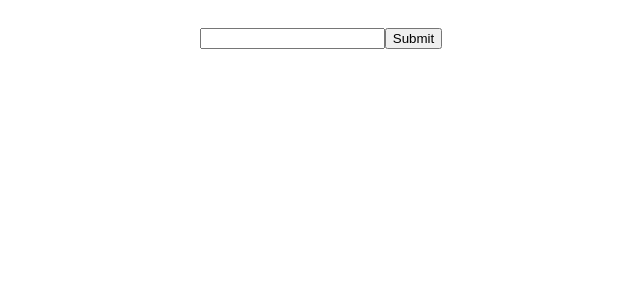
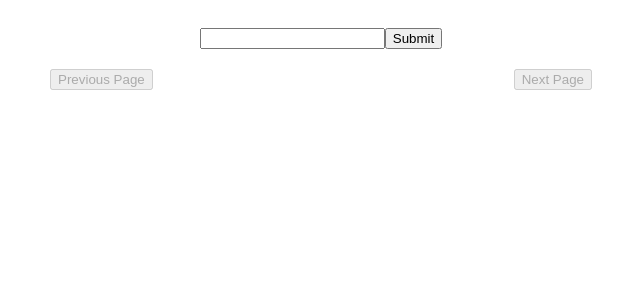
Before and after one commit to abhishekdubey1/Assignment, a React (Create React App) app: page / in a window 1280 px wide. Shown: the top 300 px of the page, without its empty margins (319-959 px from the left). Built offline with nearby package versions, Linux system fonts and the light colour scheme.

Commit message:
Added pagination to show all the repos

```diff
--- a/src/App.js
+++ b/src/App.js
@@ -1,13 +1,13 @@
+import { useCallback, useEffect, useReducer, useRef } from "react";
 import produce from "immer";
-import { useReducer } from "react";
 import { ErrorBoundary } from "react-error-boundary";
 import Followers from "./Components/Followers";
 import RepoList from "./Components/RepoList";
 import SingleRepo from "./Components/SingleRepo";
 import "./styles.css";
 
-export const getReposApi = (username = "") =>
-  `https://api.github.com/users/${username}/repos`;
+export const getReposApi = (username = "", pageNum = 1) =>
+  `https://api.github.com/users/${username}/repos?page=${pageNum}`;
 
 export const pages = ["main", "single-repo", "followers"];
 
@@ -42,6 +42,19 @@ const reducer = (state, { type, payload }) => {
       return produce(state, (draft) => {
         draft.error = payload;
       });
+    case "DECRE_PAGENUM":
+      return produce(state, (draft) => {
+        if (draft.pageNum <= 1) {
+        } else {
+          draft.pageNum = draft.pageNum - 1;
+        }
+      });
+    case "INCRE_PAGENUM":
+      return produce(state, (draft) => {
+        if (draft.repos.length === 30) {
+          draft.pageNum = draft.pageNum + 1;
+        }
+      });
     case "RESET_STATE":
       return initialState;
     default:
@@ -55,10 +68,12 @@ export default function App() {
     dispatch
   ] = useReducer(reducer, initialState);
 
-  const handleSubmit = async (e) => {
+  const handleSubmit = useCallback(
+    async (e) => {
       try {
         e.preventDefault();
-      const response = await fetch(getReposApi(username));
+        if (username === "") return;
+        const response = await fetch(getReposApi(username, pageNum));
         const data = await response.json();
         if (Array.isArray(data) && response.status === 200) {
           // setRepos(data);
@@ -72,13 +87,25 @@ export default function App() {
         dispatch({ type: "SET_ERROR", payload: error.message });
         //show error
       }
-  };
+    },
+    [username, pageNum]
+  );
+
+  // useEffect(() => {
+  //   handleSubmit({ preventDefault: () => {} });
+  // }, [pageNum, handleSubmit]);
+
+  const ref = useRef(null);
+
+  useEffect(() => {
+    ref.current.click();
+  }, [pageNum]);
 
   return (
     <div className="App">
       <ErrorBoundary
         FallbackComponent={ErrorFallback}
-        onReset={() => dispatch({ type: "RESET_state" })}
+        onReset={() => dispatch({ type: "RESET_STATE" })}
       >
         {page === pages[0] && (
           <>
@@ -89,9 +116,25 @@ export default function App() {
                   dispatch({ type: "SET_USERNAME", payload: e.target.value })
                 }
               />
-              <button type="submit">Submit</button>
+              <button type="submit" ref={ref}>
+                Submit
+              </button>
             </form>
             <RepoList repos={repos} dispatch={dispatch} />
+            <div className="btn-container">
+              <button
+                onClick={() => dispatch({ type: "DECRE_PAGENUM" })}
+                disabled={pageNum === 1}
+              >
+                Previous Page
+              </button>
+              <button
+                onClick={() => dispatch({ type: "INCRE_PAGENUM" })}
+                disabled={repos.length !== 30}
+              >
+                Next Page
+              </button>
+            </div>
           </>
         )}
         {page === pages[1] && (
--- a/src/styles.css
+++ b/src/styles.css
@@ -57,3 +57,8 @@ form {
 .single-repo button {
   margin-right: 20px;
 }
+
+.btn-container {
+  display: flex;
+  justify-content: space-evenly;
+}
```
Lines whose indentation alone changed are shown as unchanged.
